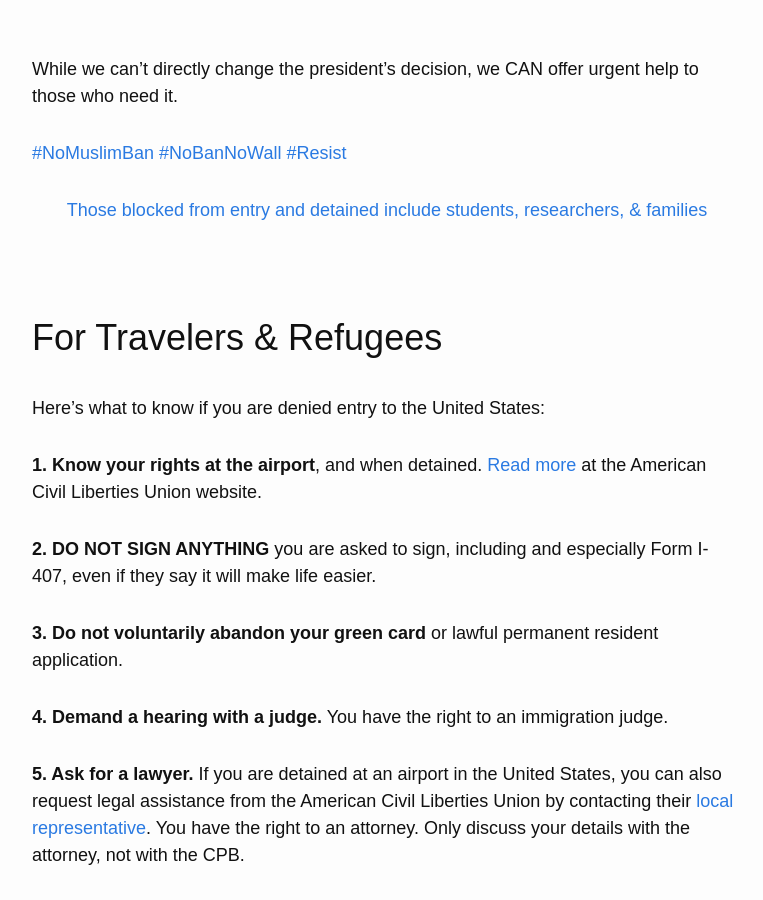
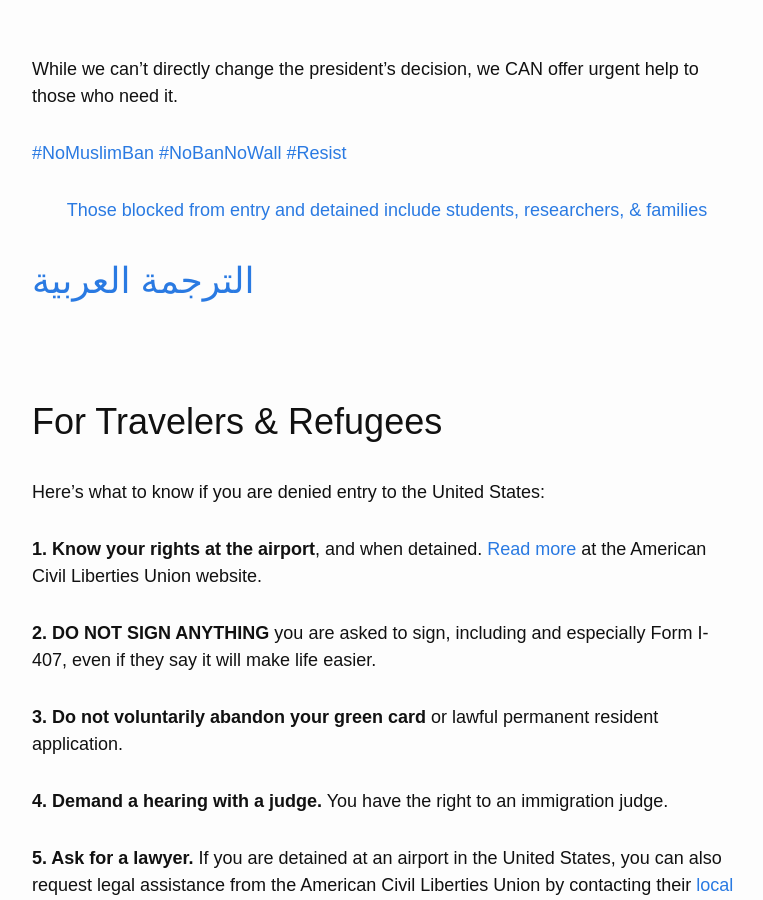
Before and after one commit to RichardLitt/stranded-by-trump, a Jekyll site: the page built from index.md, in a window 1280 px wide and 900 px high, scrolled down 591 px. Shown: the whole window, without its empty margins (253-1016 px from the left). Built offline with Jekyll 4.4.1, drawn with Linux system fonts in a browser that asks for light colours; nearby versions of some CDN libraries; our own code applies the rules of GitHub Pages for plain Markdown files.

Commit message:
Closes #34

```diff
--- a/index.md
+++ b/index.md
@@ -17,6 +17,8 @@ While we can’t directly change the president’s decision, we CAN offer urgent
 <p class="center-link">
   <a target="_blank" href="https://www.nytimes.com/2017/01/28/us/refugees-detained-at-us-airports-prompting-legal-challenges-to-trumps-immigration-order.html?pagewanted=all">Those blocked from entry and detained include students, researchers, & families</a>
 </p>
+
+# <a href="index-ar.html">الترجمة العربية</a>
 
 <br/>
 
```
